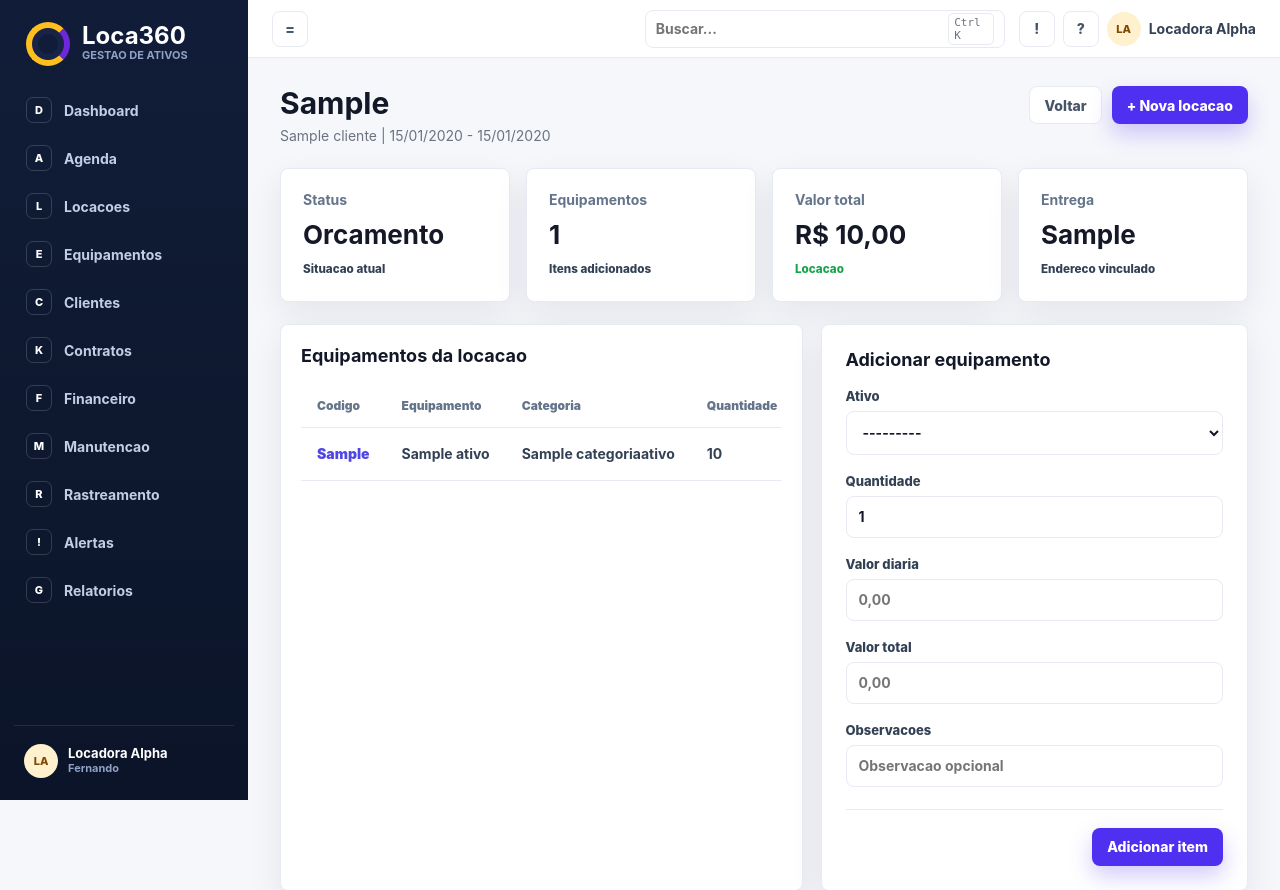
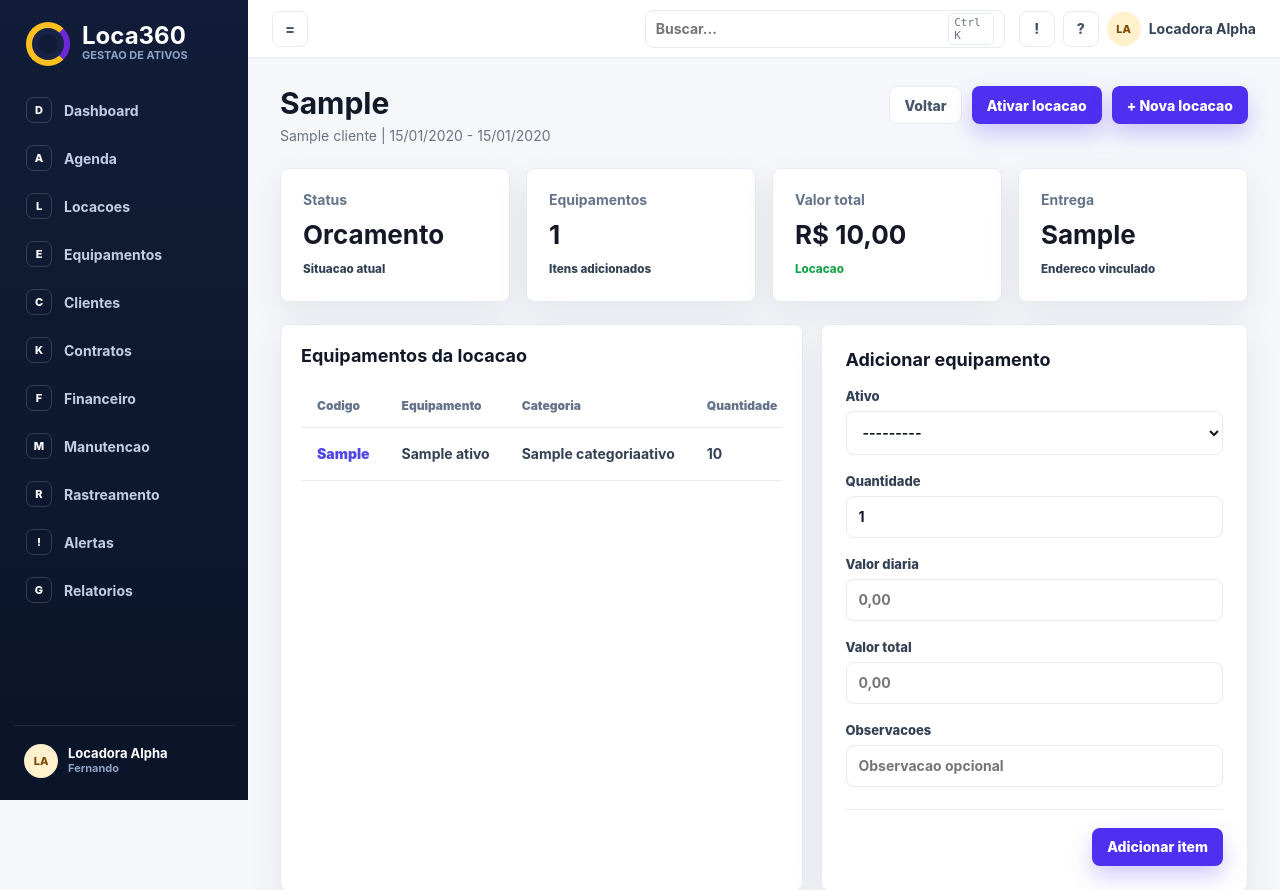
Before and after one commit to 95Caique/SGA---Sistema-de-Gest-o-de-ativos, a Django app: page /locacoes/1/ in a window 1280 px wide. Shown: the top 890 px of the page. Run offline with Django 5.2, Linux system fonts and the light colour scheme; tables that the repository leaves empty hold one stand-in row (values such as "Sample post").

Commit message:
FEATURE: Adiciona acao para ativar locacao

```diff
--- a/config/urls.py
+++ b/config/urls.py
@@ -19,7 +19,7 @@ from django.urls import path
 
 from ativos.views import equipamento_create, equipamentos_list
 from clientes.views import cliente_create, clientes_list
-from locacoes.views import locacao_create, locacao_detail, locacoes_list
+from locacoes.views import locacao_ativar, locacao_create, locacao_detail, locacoes_list
 from rastreamento.views import rastreamento_mapa
 
 from . import views
@@ -30,6 +30,7 @@ urlpatterns = [
     path('agenda/', views.module_page, {'module': 'agenda'}, name='agenda'),
     path('locacoes/', locacoes_list, name='locacoes'),
     path('locacoes/nova/', locacao_create, name='locacao_create'),
+    path('locacoes/<int:pk>/ativar/', locacao_ativar, name='locacao_ativar'),
     path('locacoes/<int:pk>/', locacao_detail, name='locacao_detail'),
     path('equipamentos/', equipamentos_list, name='equipamentos'),
     path('equipamentos/novo/', equipamento_create, name='equipamento_create'),
--- a/locacoes/views.py
+++ b/locacoes/views.py
@@ -93,3 +93,21 @@ def locacao_detail(request, pk):
             }
         ),
     )
+
+
+def locacao_ativar(request, pk):
+    locacao = get_object_or_404(Locacao, pk=pk)
+
+    if request.method != "POST":
+        return redirect("locacao_detail", pk=locacao.pk)
+
+    if not locacao.itens.exists():
+        messages.error(request, "Adicione pelo menos um equipamento antes de ativar a locacao.")
+        return redirect("locacao_detail", pk=locacao.pk)
+
+    locacao.status = Locacao.Status.ATIVA
+    locacao.save(update_fields=["status", "atualizado_em"])
+    locacao.recalcular_totais()
+    locacao.sincronizar_status_ativos()
+    messages.success(request, f"Locacao {locacao.codigo} ativada com sucesso.")
+    return redirect("locacao_detail", pk=locacao.pk)
--- a/static/css/app.css
+++ b/static/css/app.css
@@ -309,6 +309,11 @@ select {
     display: flex;
     align-items: center;
     gap: 10px;
+}
+
+.inline-form {
+    display: inline-flex;
+    margin: 0;
 }
 
 .period-select {
--- a/templates/locacoes/detail.html
+++ b/templates/locacoes/detail.html
@@ -8,6 +8,12 @@
     </div>
     <div class="toolbar">
         <a class="button button-muted" href="{% url 'locacoes' %}">Voltar</a>
+        {% if locacao.status != 'ativa' %}
+            <form method="post" action="{% url 'locacao_ativar' locacao.pk %}" class="inline-form">
+                {% csrf_token %}
+                <button class="button button-primary" type="submit">Ativar locacao</button>
+            </form>
+        {% endif %}
         <a class="button button-primary" href="{% url 'locacao_create' %}">+ Nova locacao</a>
     </div>
 </div>
```
